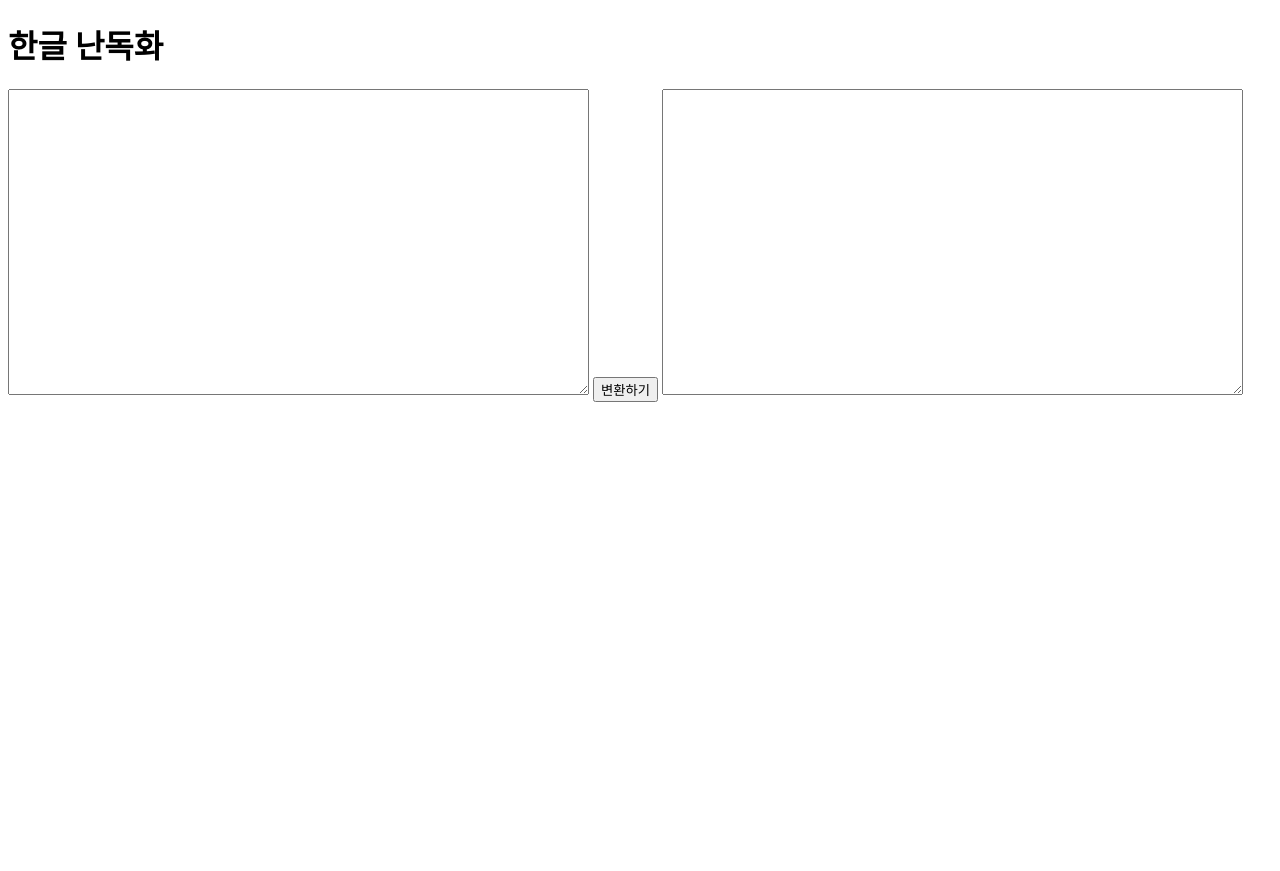
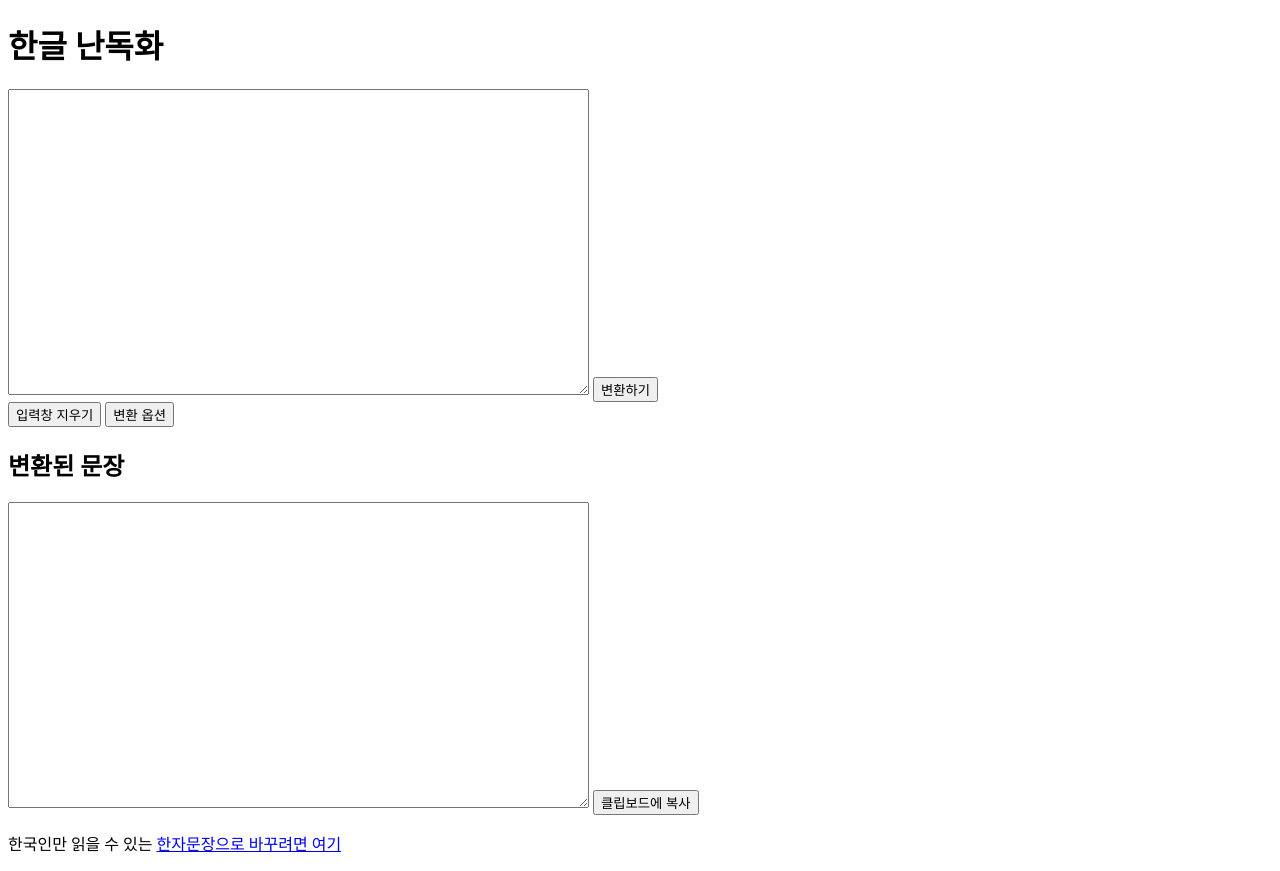
Before and after one commit to danbi506/work1, a plain HTML site: page index.html in a window 1280 px wide. Before the commit the page ends 800 px from the top, so only its background shows below. Drawn offline with Linux system fonts and the light colour scheme.

Commit message:
Creat index.html

```diff
--- a/index.html
+++ b/index.html
@@ -5,6 +5,7 @@
     <meta http-equiv="X-UA-Compatible" content="IE=edge">
     <meta name="viewport" content="width=device-width, initial-scale=1.0">
     <title>Document</title>
+    <link rel="stylesheet" href="main.css">
 </head>
 <body>
     <div id="wrap">
@@ -12,10 +13,20 @@
             <h1>한글 난독화</h1>
         </header>
         <section>
-            <textarea name="txtbox1" id="txtbox1" cols="70" rows="20"></textarea>
-            <button>변환하기</button>
-
-            <textarea name="txtbox2" id="txtbox2" cols="70" rows="20"></textarea>
+            <article id="art1">
+                <textarea name="txtbox1" id="txtbox1" cols="70" rows="20"></textarea>
+                <button id="changetxt">변환하기</button>
+                <div id="bt">
+                    <button class="bto">입력창 지우기</button>
+                    <button class="bto">변환 옵션</button>
+                </div>
+            </article>
+            <article id="art2">
+                <h2>변환된 문장</h2>
+                <textarea name="txtbox2" id="txtbox2" cols="70" rows="20"></textarea>
+                <button class="bto lastbt">클립보드에 복사</button>
+                <p>한국인만 읽을 수 있는 <a href="https://tohanja.hanmesoft.com/">한자문장으로 바꾸려면 여기</a></p>
+            </article>
         </section>
     </div>
 </body>
```
